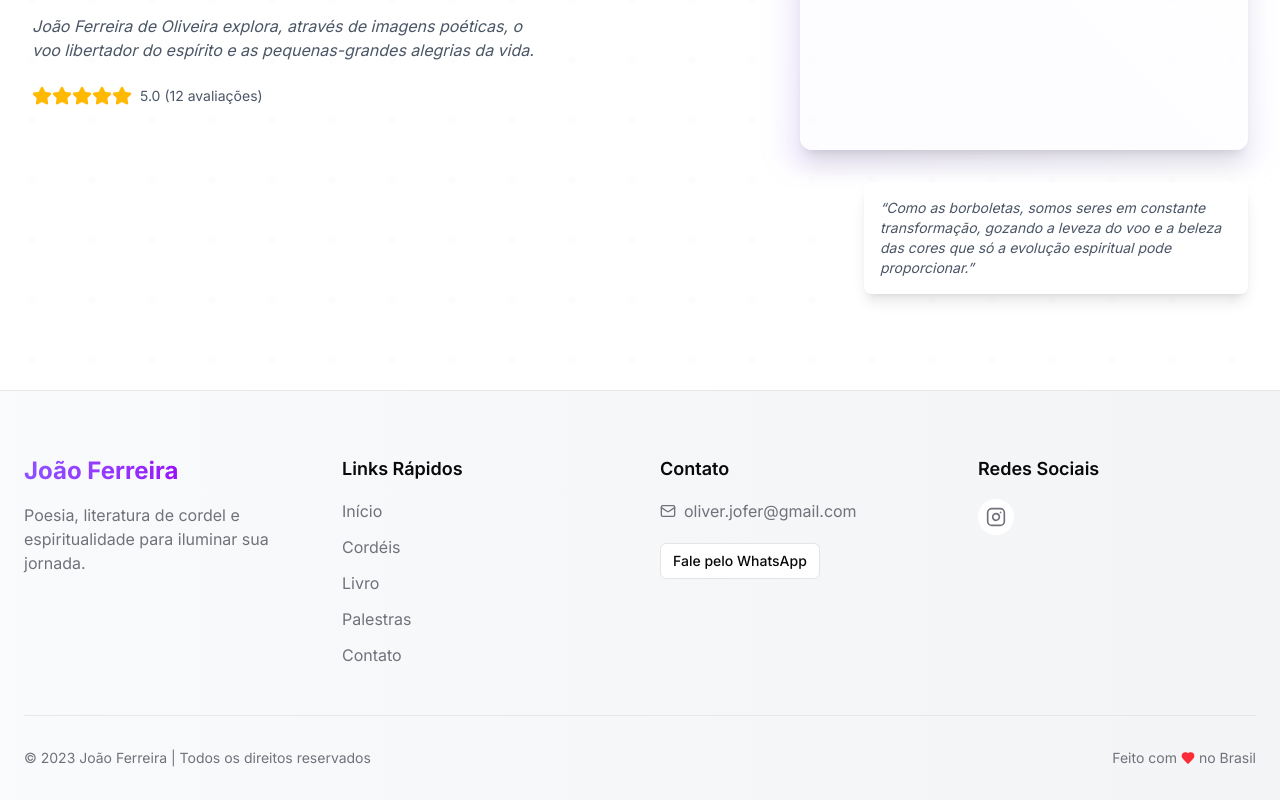
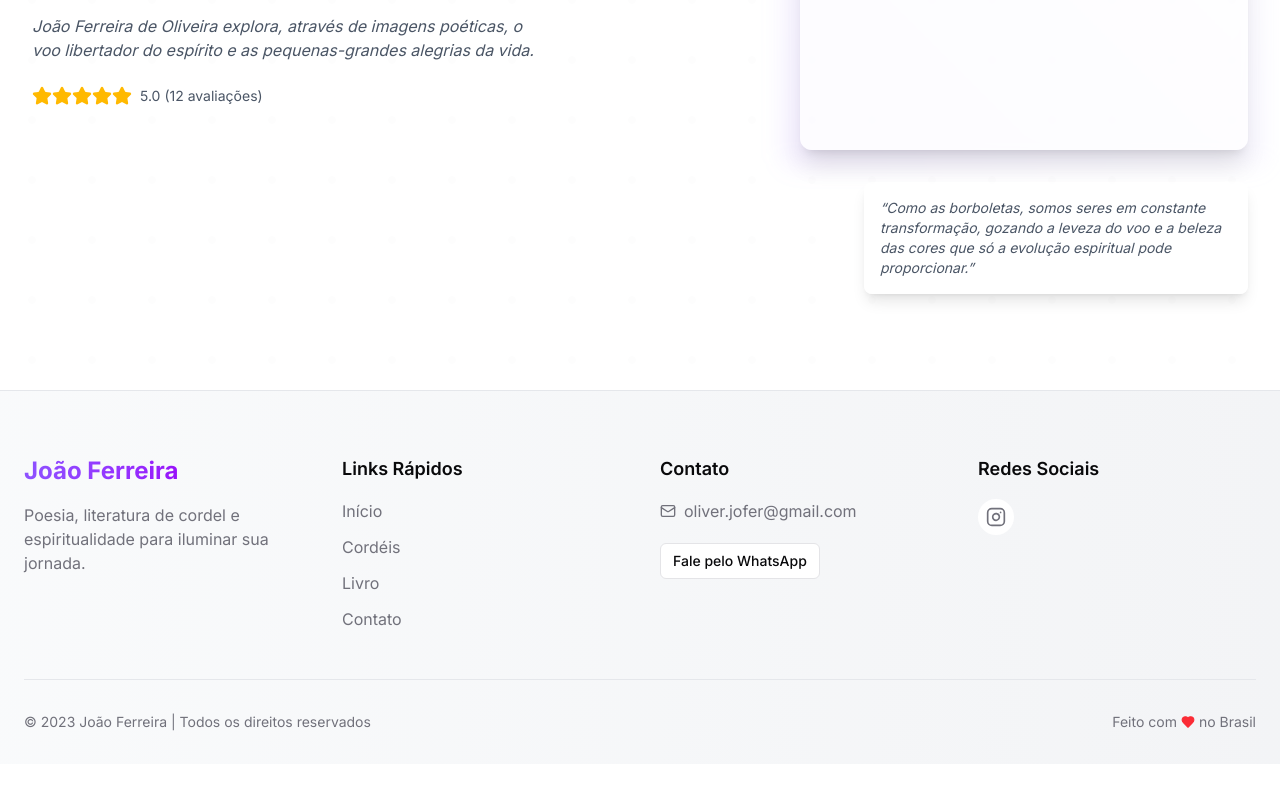
Before and after one commit to HeitorNOC/Jofer, a Next.js app: page / in a window 1280 px wide. Shown: the part 3317-4117 px from the top of the page. After the commit the page ends 4081 px from the top, so only its background shows below. Built offline with nearby package versions, Linux system fonts and the light colour scheme; no server answers.

Commit message:
fix footer

```diff
--- a/src/components/footer.tsx
+++ b/src/components/footer.tsx
@@ -29,7 +29,7 @@ export function Footer() {
                 { label: "Início", href: "/" },
                 { label: "Cordéis", href: "/cordeis" },
                 { label: "Livro", href: "/livro" },
-                { label: "Palestras", href: "/palestras" },
+                /* { label: "Palestras", href: "/palestras" }, */
                 { label: "Contato", href: "/contato" },
               ].map((link) => (
                 <li key={link.href}>
```
